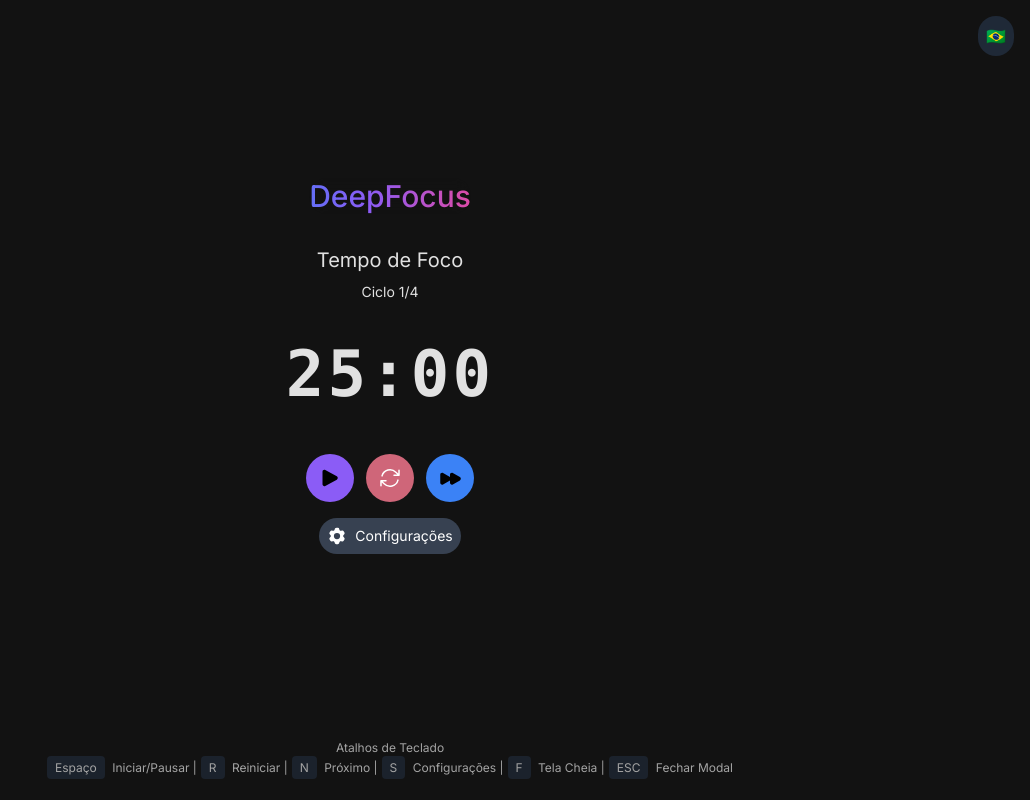
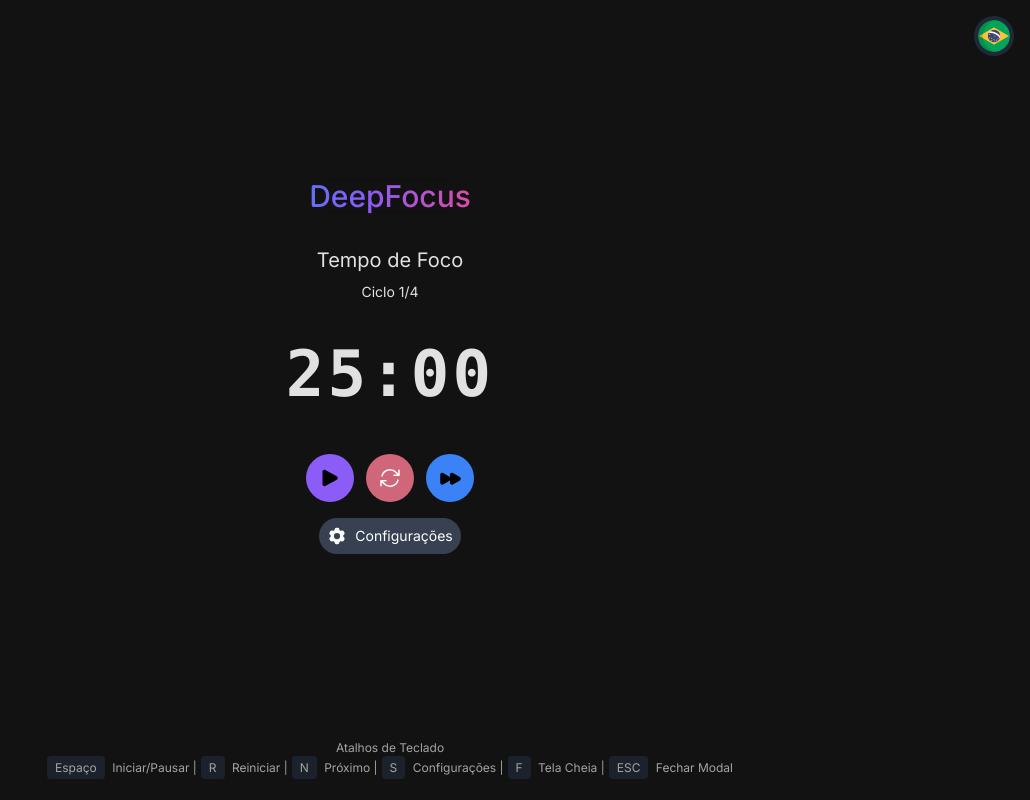
Before and after one commit to Raullize/deep-focus, a Next.js app: page / in a window 1280 px wide. Shown: the whole page, without its empty margins (250-1280 px from the left). Built offline with nearby package versions, Linux system fonts and the light colour scheme; no server answers.

Commit message:
✨ feat: adiciona icones de idioma no lugar do botao simples que havia sido criado

```diff
--- a/components/ui/LanguageToggle.jsx
+++ b/components/ui/LanguageToggle.jsx
@@ -1,6 +1,7 @@
 'use client'
 
 import { motion } from 'framer-motion'
+import Image from 'next/image'
 import { useLanguage } from '../../hooks/useLanguage'
 
 const LanguageToggle = () => {
@@ -15,13 +16,25 @@ const LanguageToggle = () => {
       whileHover={{ scale: 1.1 }}
       whileTap={{ scale: 0.9 }}
       onClick={toggleLanguage}
-      className="flex items-center justify-center p-2 rounded-full bg-gray-800 hover:bg-gray-700 transition-colors"
+      className="flex items-center justify-center p-1 rounded-full bg-gray-800 hover:bg-gray-700 transition-colors overflow-hidden"
       aria-label={ariaLabel}
       title={ariaLabel}
     >
       {language === 'pt'
-        ? <span role="img" aria-label="Bandeira do Brasil">🇧🇷</span>
-        : <span role="img" aria-label="Bandeira dos Estados Unidos">🇺🇸</span>
+        ? <Image
+            src="/icons/pt-br.png"
+            alt="Bandeira do Brasil"
+            width={32}
+            height={32}
+            className="rounded-full"
+          />
+        : <Image
+            src="/icons/en.png"
+            alt="Bandeira dos Estados Unidos"
+            width={32}
+            height={32}
+            className="rounded-full"
+          />
       }
     </motion.button>
   )
```
Also changed, not shown: public/icons/en.png (added), public/icons/pt-br.png (added).
